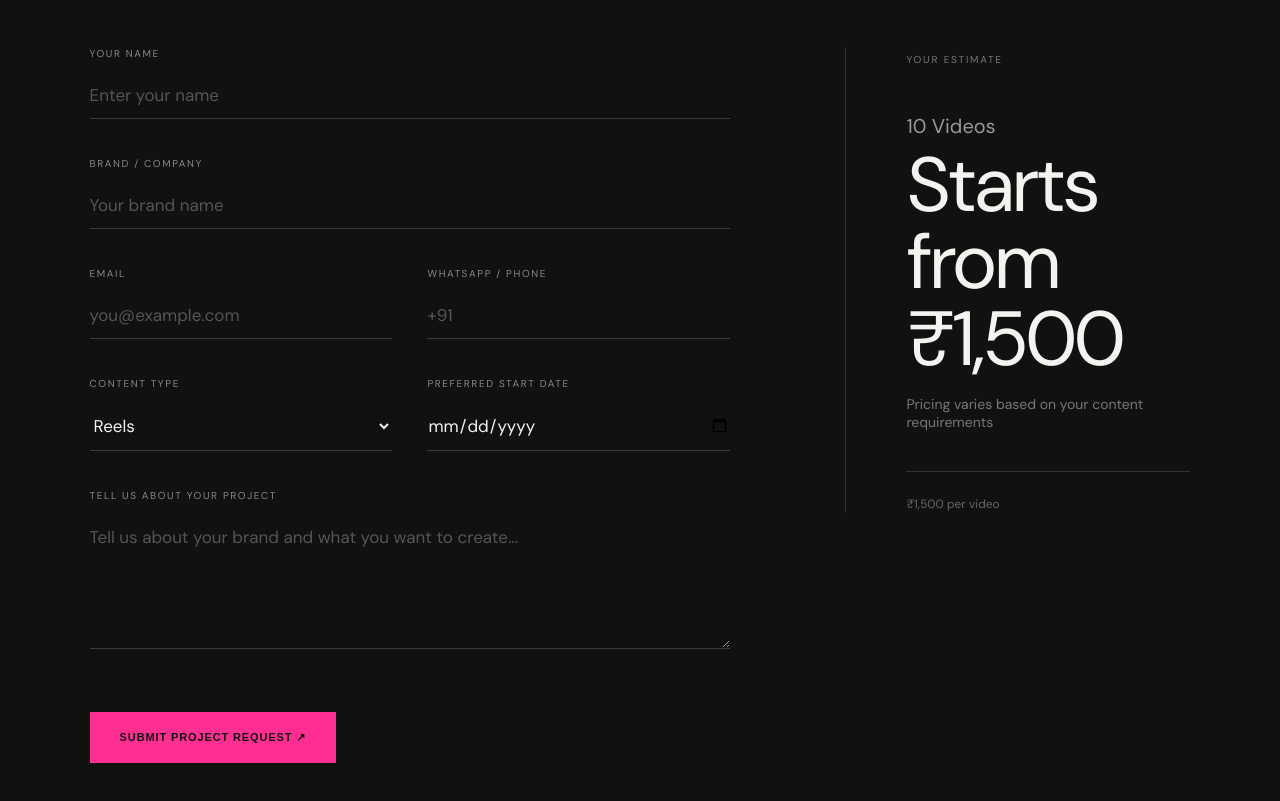
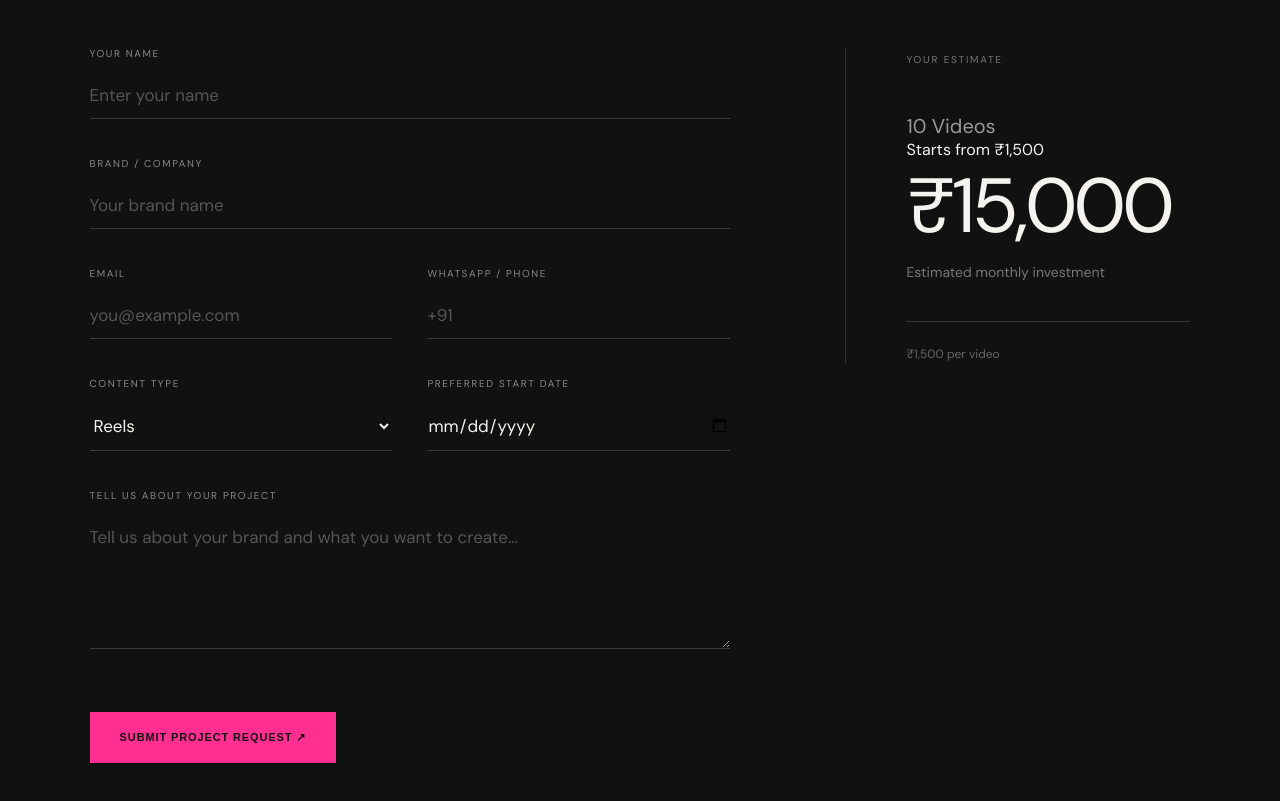
Before and after one commit to cadbury111/in-frame-medias, a React (Vite) app: page / in a window 1280 px wide. Shown: the part 6800-7601 px from the top of the page. Built offline with nearby package versions, Linux system fonts and the light colour scheme; a web font is replaced by a local one.

Commit message:
Update package pricing

```diff
--- a/src/components/ProjectForm.jsx
+++ b/src/components/ProjectForm.jsx
@@ -188,12 +188,16 @@ ${formData.message}
     {videoCount} Videos
   </div>
 
-          <div className="estimate-price">
+  <div className="estimate-starting">
     Starts from ₹1,500
   </div>
 
+  <div className="estimate-price">
+    ₹{totalPrice.toLocaleString("en-IN")}
+  </div>
+
   <p>
-            Pricing varies based on your content requirements
+    Estimated monthly investment
   </p>
 
   <div className="estimate-line"></div>
```
Lines whose indentation alone changed are shown as unchanged.
